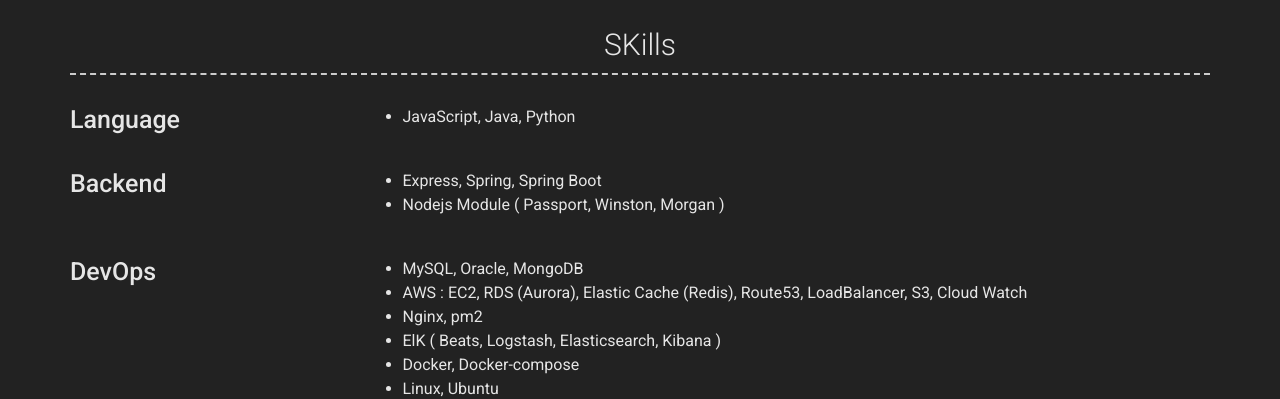
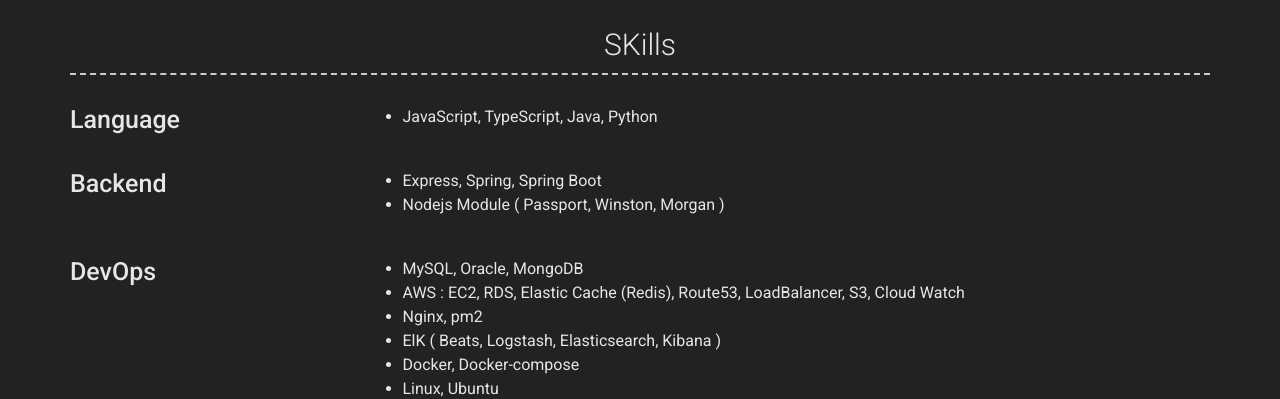
Before and after one commit to gwon713/gwon713.github.io, a Jekyll site: the page built from index.md, in a window 1280 px wide. Shown: the part 1356-1755 px from the top of the page. Built offline with Jekyll 4.4.1, drawn with Linux system fonts in a browser that asks for light colours; nearby versions of some CDN libraries.

Commit message:
Update _config.yml

```diff
--- a/_config.yml
+++ b/_config.yml
@@ -128,7 +128,7 @@ content:
       - layout: left
         title : Language
         description: |
-          - JavaScript, Java, Python
+          - JavaScript, TypeScript, Java, Python
       - layout: left
         title: Backend
         description: | # this will include new lines to allow paragraphs
@@ -138,7 +138,7 @@ content:
         title: DevOps
         description: | # this will include new lines to allow paragraphs
           - MySQL, Oracle, MongoDB
-          - AWS : EC2, RDS (Aurora), Elastic Cache (Redis), Route53, LoadBalancer, S3, Cloud Watch
+          - AWS : EC2, RDS, Elastic Cache (Redis), Route53, LoadBalancer, S3, Cloud Watch
           - Nginx, pm2
           - ElK ( Beats, Logstash, Elasticsearch, Kibana )
           - Docker, Docker-compose
```
